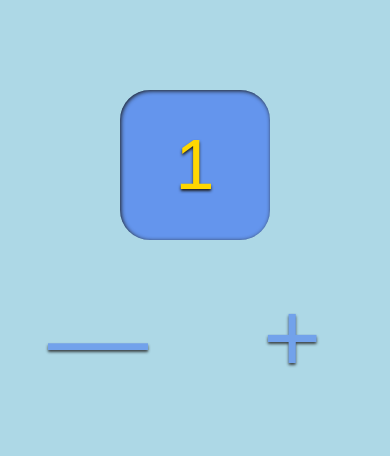
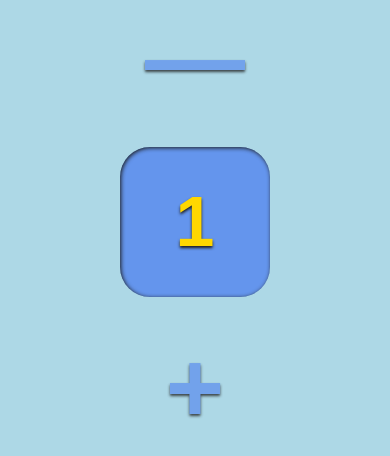
Before and after one commit to MKLNKs/counter, a plain HTML site: page index.html in a window 390 px wide. Shown: the part 200-656 px from the top of the page. Drawn offline with Linux system fonts and the light colour scheme.

Commit message:
Update style.css

```diff
--- a/css/style.css
+++ b/css/style.css
@@ -1,7 +1,6 @@
 * {
     box-sizing: border-box;
     user-select: none;
-    font: 16px "Rubik Black", sans-serif;
 }
 
 .container {
@@ -13,13 +12,13 @@
     background-color: lightblue;
 }
 
-.counter_block {
+.counter__block {
     display: flex;
     justify-content: center;
     align-items: center;
 }
 
-.counter_elem {
+.counter__elem {
     flex: 0 1 33.333%;
 }
 
@@ -33,6 +32,8 @@
     cursor: pointer;
     opacity: 0.8;
     text-shadow: 0 2px 3px #1c1c1c;
+    font-family: Rubik,sans-serif;
+    font-weight: bold;
 }
 
 .minus:hover, .plus:hover {
@@ -60,6 +61,8 @@
     border: none;
     outline: none;
     margin: 40px;
+    font-family: Rubik,sans-serif;
+    font-weight: bold;
 }
 
 ::selection {
@@ -81,13 +84,13 @@ input[type="number"] {
 
 
 @media (max-width: 555px) {
-    .counter_block {
+    .counter__block {
         display: flex;
         flex-wrap: wrap;
         justify-content: space-between;
     }
 
-    .counter_form {
+    .counter__form {
         display: flex;
         flex: 0 1 100%;
         justify-content: center;
```
